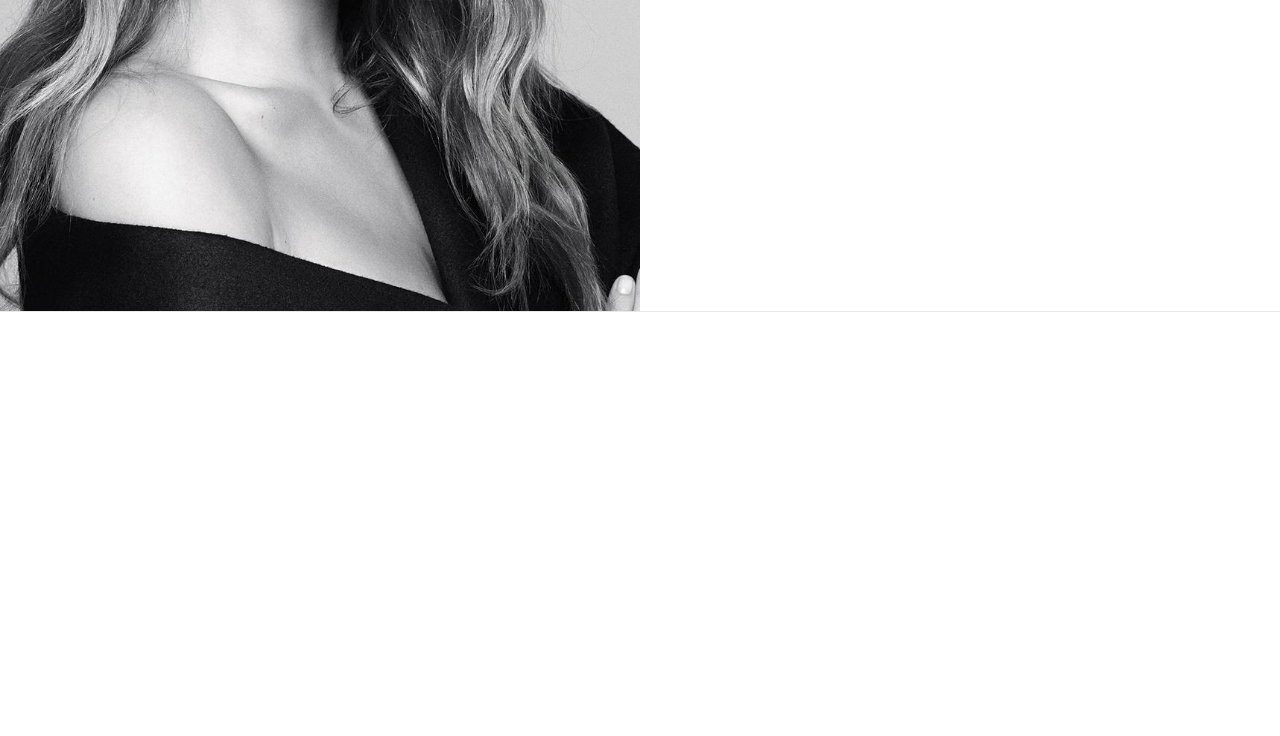
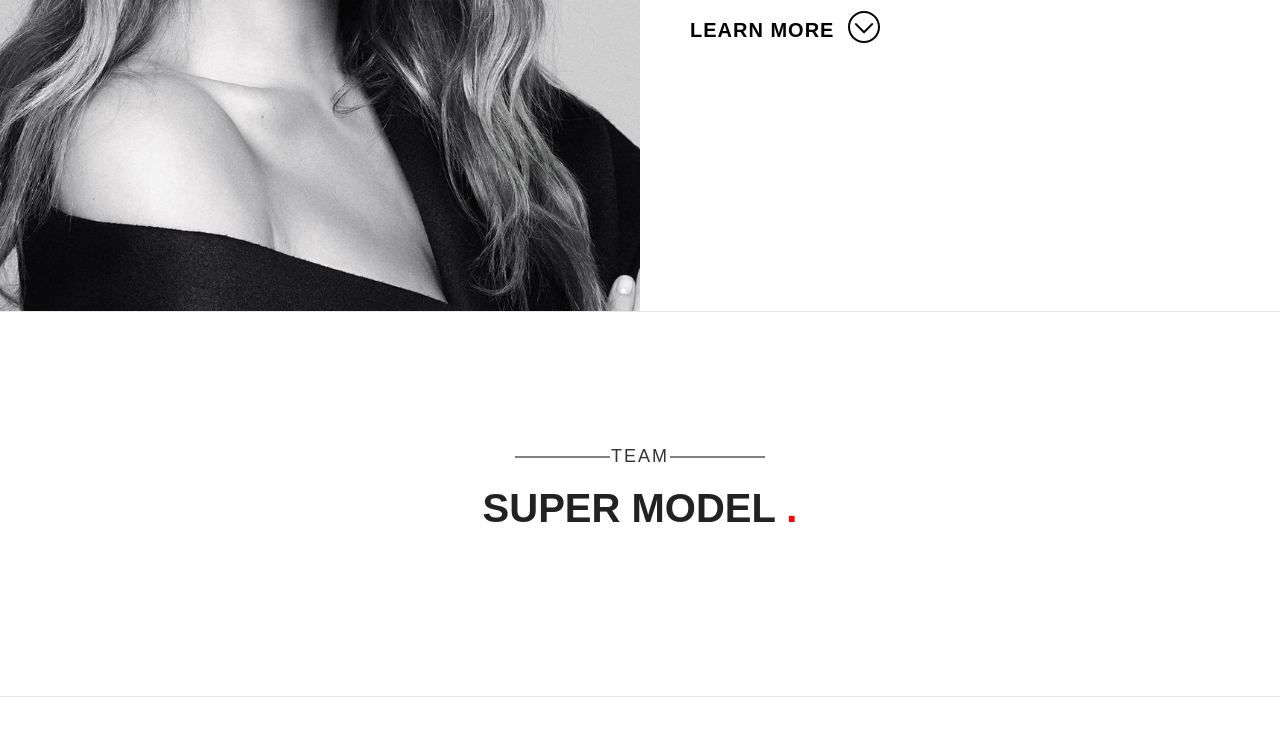
Before and after one commit to MuhammadSayedMorsi/model-agency, a website: page app/index.html in a window 1280 px wide. Shown: the part 1686-2422 px from the top of the page. Drawn offline with nearby package versions, Linux system fonts and the light colour scheme; a web font is replaced by a local one.

Commit message:
intialy commit

```diff
--- a/app/assets/css/3-component/_about.scss
+++ b/app/assets/css/3-component/_about.scss
@@ -33,9 +33,7 @@
           width: 100%;
           height: 100%;
         }
-
       }
-
     }
     .col-2 {
       width: 50%;
--- /dev/null
+++ b/app/assets/css/3-component/_models.scss
@@ -0,0 +1,76 @@
+.main_mod {
+  padding-top: 100px;
+  padding-bottom: 100px;
+  position: relative;
+  overflow: hidden;
+  z-index: 10;
+  border-bottom: 1px solid #e8e8e8;
+  .container {
+    padding-right: 15px;
+    padding-left: 15px;
+    //media
+    @media (min-width: 768px) {
+      width: 750px;
+      margin: 0 auto;
+    }
+    @media (min-width: 992px) {
+      width: 970px;
+      margin: 0 auto;
+    }
+    .title {
+      // background-color: pink;
+      text-align: center;
+      margin: 0 auto;
+      h5 {
+        font-size: 18px;
+        width: 100px;
+        color: transparentize( #000000, 0.2);
+        text-align: center;
+        letter-spacing: 2px;
+        font-weight: 300;
+        text-transform: uppercase;
+        position: relative;
+        left: 50%;
+        transform: translateX(-50%);
+        margin:0 0 10px 0;
+        &::before {
+          content: "";
+          position: absolute;
+          bottom: 13px;
+          right: -75px;
+          // left: 0;
+          height: 2px;
+          background-color: transparentize( #000000, 0.5);
+          width: 95px;
+        }
+        &::after {
+          content:"";
+          position: absolute;
+          bottom: 13px;
+          height: 2px;
+          background-color: transparentize( #000000, 0.5);
+          width: 95px;
+          left: -75px;
+        }
+      }
+      h3 {
+        font-size: 40px;
+        text-transform: uppercase;
+        // text-align: center;
+        margin: 0;
+        span {
+            &::before {
+              content: ".";
+              color: red;
+            }
+          }
+      }
+      .black_line {
+        border: none;
+        border-color: #191b1d;
+        margin: 30px auto;
+        width: 45px;
+      }
+    }
+  }
+}
--- a/app/assets/css/3-component/_soon.scss
+++ b/app/assets/css/3-component/_soon.scss
@@ -19,7 +19,7 @@
       }
     }
     .content {
-      padding: 100px 100px 100px 50px;
+      padding: 150px 100px 100px 50px;
       width: 50%;
       position: relative;
       @media (max-width: 767px) {
--- a/app/assets/css/main.scss
+++ b/app/assets/css/main.scss
@@ -16,3 +16,4 @@
 @import '3-component/intro';
 @import '3-component/about';
 @import '3-component/soon';
+@import '3-component/models';
--- a/app/index.html
+++ b/app/index.html
@@ -95,6 +95,16 @@
         </div>
     </div>
   </section>
+  <!-- models-section -->
+  <section class="main_mod">
+    <div class="container">
+      <div class="title">
+        <h5>team</h5>
+        <h3>super model  <span></span></h3>
+        <hr class="black_line">
+      </div>
+    </div>
+  </section>
 
 <script src="https://ajax.googleapis.com/ajax/libs/jquery/3.2.1/jquery.min.js"></script>
 <script src="assets/js/functions.js" type="text/javascript"></script>
```
Also changed, not shown: app/assets/css/main.css.
